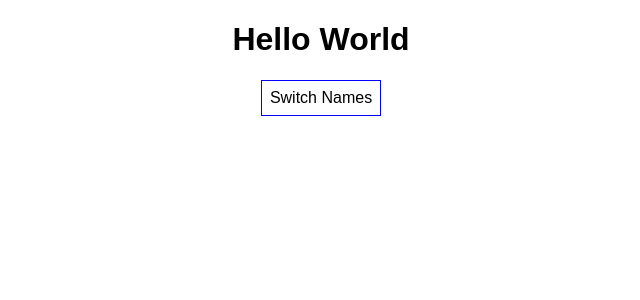
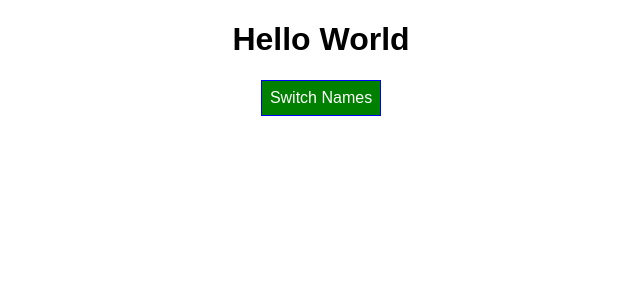
Before and after one commit to saymarizvi27/react-learn-basics, a React (Create React App) app: page / in a window 1280 px wide. Shown: the top 300 px of the page, without its empty margins (319-959 px from the left). Built offline with nearby package versions, Linux system fonts and the light colour scheme.

Commit message:
dynamically setting styles

```diff
--- a/src/App.js
+++ b/src/App.js
@@ -69,8 +69,9 @@
 
   render() {
     //Inline Styles
-    const style = {
-      backgroundColor: 'white',
+    let style = {
+      backgroundColor: 'green',
+      color:'white',
       font: 'inherit',
       border: '1px solid blue',
       padding: '8px',
@@ -85,6 +86,7 @@
     // read this article for interview purpose
     // https://adhithiravi.medium.com/why-do-i-need-keys-in-react-lists-dbb522188bbb#:~:text=Keys%20help%20React%20identify%20which,array%2C%20a%20key%20is%20required.&text=Each%20item%20in%20the%20array,a%20key%20for%20each%20item.
     if (this.state.showPersons) {
+      style.backgroundColor = 'red'
       person =
         (
           <div>
```
